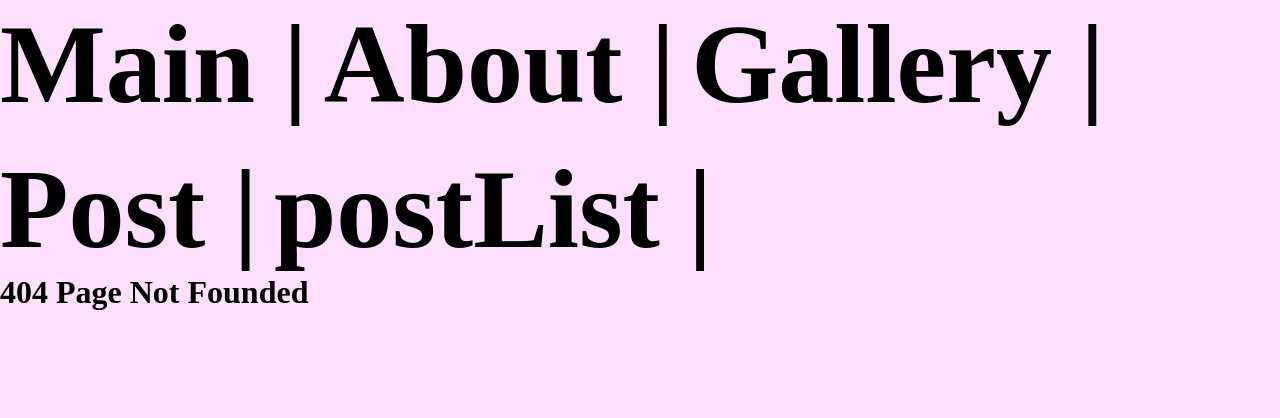
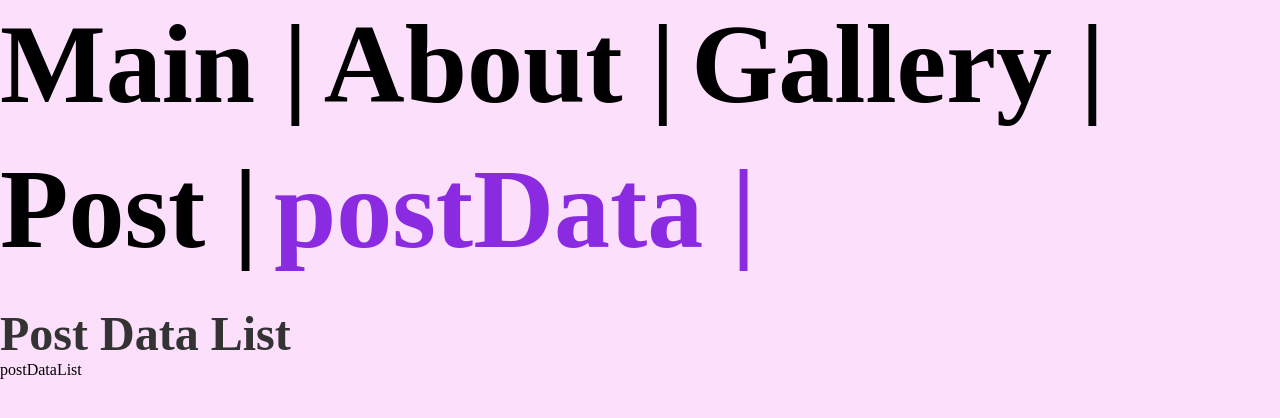
Before and after one commit to yuna-c/Next-tutorial, a Next.js app: page /postData in a window 1280 px wide. Before the commit this address had no page. Shown: the top 418 px of the page. Built offline with nearby package versions, Linux system fonts and the light colour scheme.

Commit message:
0111 get 요청에 대한 서버응답 라우터 설정(api router)

```diff
--- /dev/null
+++ b/app/api/post/route.js
@@ -0,0 +1,9 @@
+//app > api > post > route.js (GET, POST, PUT, DELETE) Server Router
+//client (GET) : fetch('/api/post/1',{method:'GET'})
+//client (POST) : fetch('/api/post',{method:'POST',body:{data}})
+
+import { NextResponse } from "next/server";
+
+export function GET() {
+  return NextResponse.json({ data: "클라이언트 요청에 대한 Post 응답" });
+}
--- a/app/postList/page.jsx
+++ b/app/postData/page.jsx
@@ -1,10 +1,12 @@
-import styles from "./postList.module.scss";
+import PostDataList from "@/components/postDataList/postDataList";
+import styles from "./postData.module.scss";
 import clsx from "clsx";
 
-export default function PostList() {
+export default function PostData() {
   return (
-    <section className={clsx(styles.post)}>
-      <h1>Post List</h1>
+    <section className={clsx(styles.postData)}>
+      <h1>Post Data List</h1>
+      <PostDataList />
     </section>
   );
 }
@@ -18,6 +20,7 @@ export default function PostList() {
   - fetch(url,{method:'POST',body:저장할 데이터}) POST방식 요청
   - fetch(url,{method:'PUT',body:수정할 데이터}) PUT방식 요청
   - fetch(url+QueryString,{method:'DELETE}) DELETE방식 요청
+
   back
   - 클라이언트로부터 넘어오는 요청의 형식에 맞게 응답처리 로직 분기처리 (Server routing)
   - 백엔드가 전달받은 요청은 크게 4가지 (CRUD) -> RESTFul API(CRUD 구조적으로 처리하기위한 개발방법론)
@@ -25,4 +28,6 @@ export default function PostList() {
   - Read (GET) - 쿼리문이나 parameter같이 덜 중요한 데이터 전달 (url-queryString)
   - Update (PUT) -중요한데이터 전달 (body)
   - Delete (DELETE) -쿼리문이나 parameter같이 덜 중요한 데이터 전달 (url-queryString)
+
+  https://nextjs.org/docs/app/building-your-application/routing/route-handlers
 */
--- a/app/postList/postList.module.scss
+++ b/app/postData/postData.module.scss
@@ -1,4 +1,4 @@
-.postList {
+.postData {
   h1 {
     font-size: 3rem;
     color: #333;
--- a/components/header/header.jsx
+++ b/components/header/header.jsx
@@ -45,10 +45,10 @@ export default function Header() {
         </li>
         <li>
           <Link
-            href="/postList"
-            className={pathname === "/postList" ? styles.on : ""}
+            href="/postData"
+            className={pathname === "/postData" ? styles.on : ""}
           >
-            postList |
+            postData |
           </Link>
         </li>
       </ul>
--- a/components/header/header.module.scss
+++ b/components/header/header.module.scss
@@ -3,6 +3,7 @@ $color-primary: blueviolet;
 $color1-primary: seagreen;
 
 .header {
+  margin-bottom: 2rem;
   ul {
     display: flex;
     flex-wrap: wrap;
--- /dev/null
+++ b/components/postDataList/postDataList.jsx
@@ -0,0 +1,20 @@
+"use client";
+
+import { useState, useEffect } from "react";
+
+export default function PostDataList() {
+  const [Post, setPost] = useState("");
+
+  useEffect(() => {
+    const fetchPost = async (url) => {
+      const data = await fetch(url, { method: "GET" });
+      const json = await data.json();
+      console.log(json);
+      setPost(json);
+    };
+
+    fetchPost("/api/post");
+  }, []);
+
+  return <div className="postDataList">postDataList</div>;
+}
```
Also changed, not shown: 1 other file (tests, documents, lock files or other folders).
